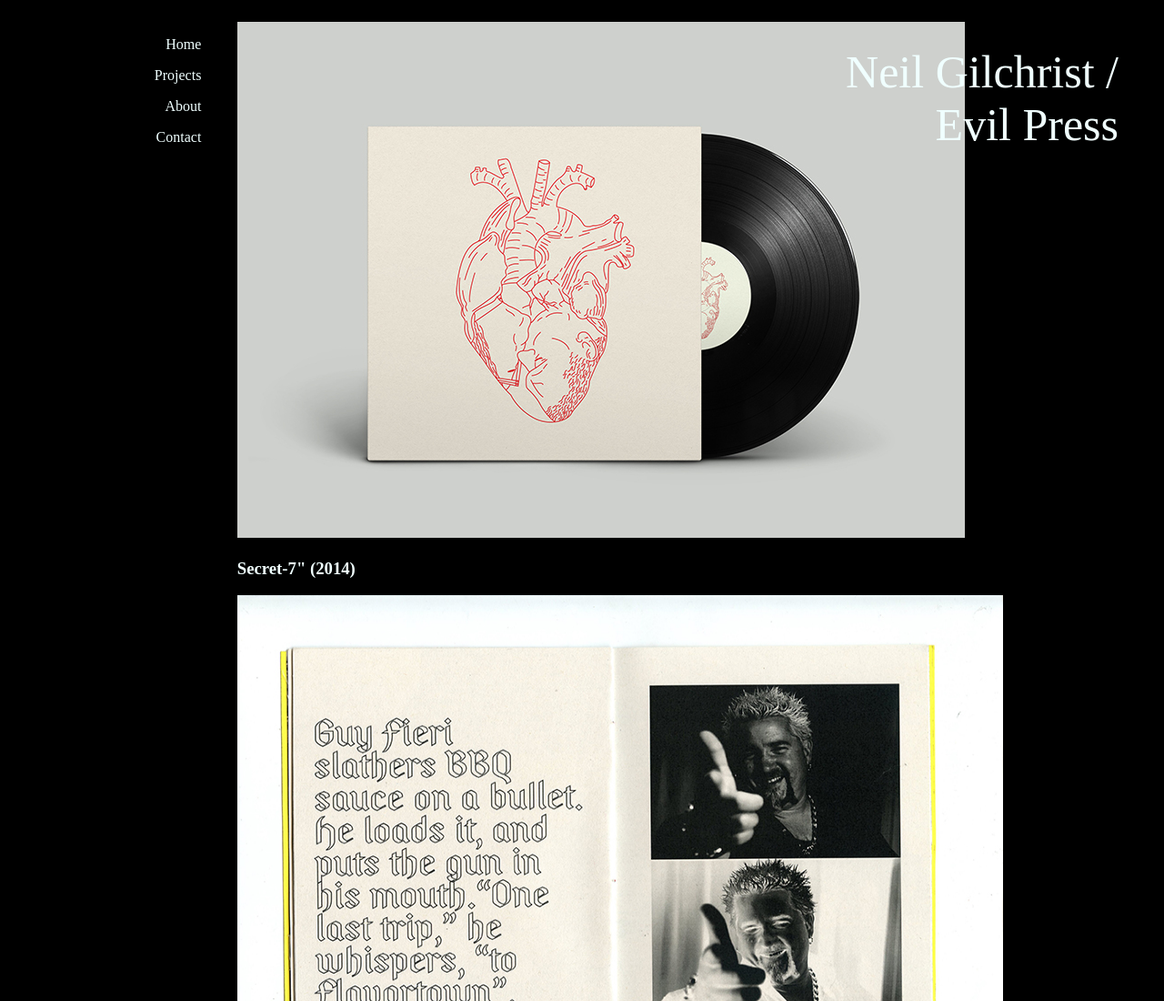
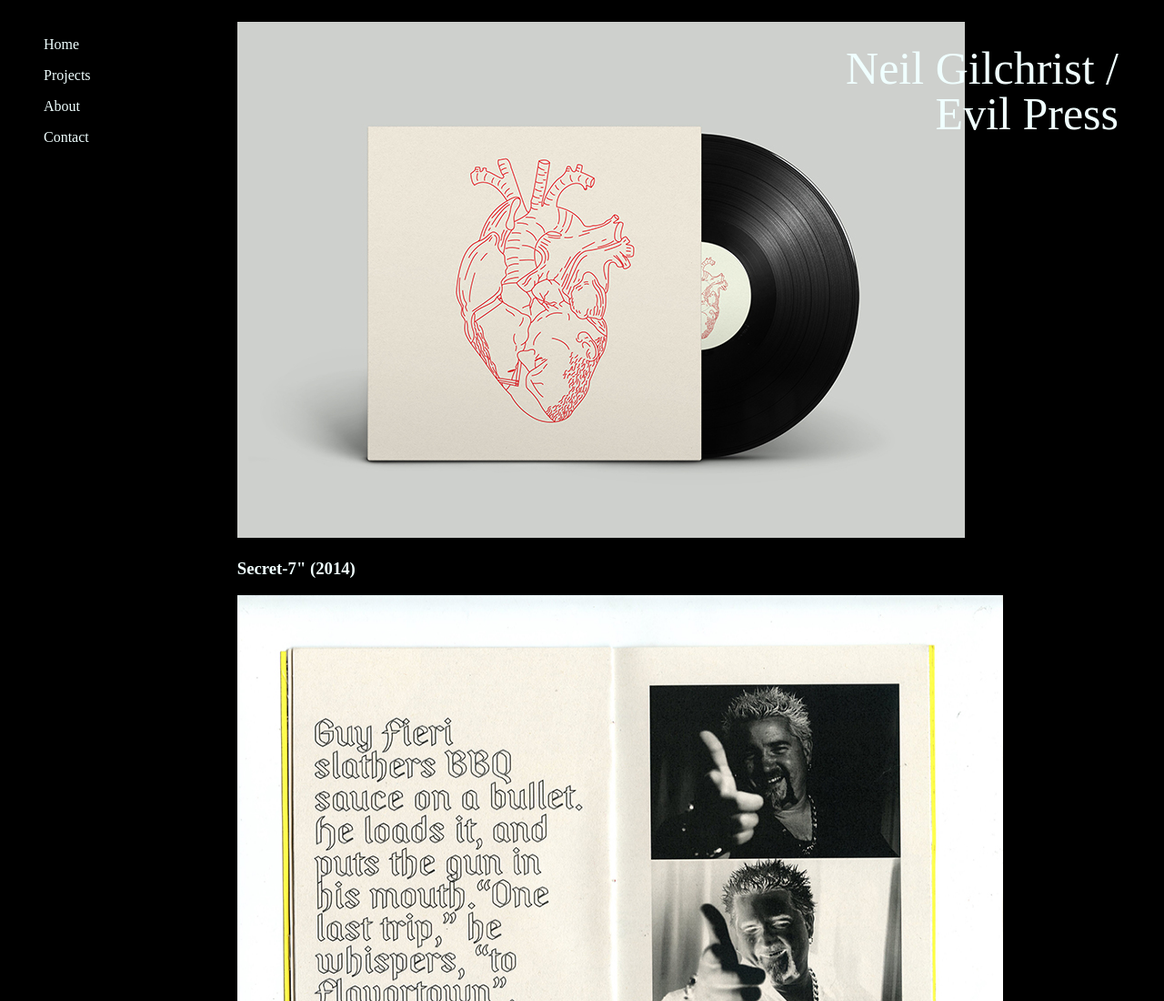
Before and after one commit to neilgilchrist/neilgilchrist.github.io, a plain HTML site: page index.html in a window 1280 px wide. Shown: the top 1100 px of the page at 91% size. Drawn offline with Linux system fonts and the light colour scheme; a web font is replaced by a local one.

Commit message:
update_2

```diff
--- a/index.html
+++ b/index.html
@@ -29,9 +29,9 @@
                         <li><a href="contact.html">Contact</a></li>
                     </ul>
                 </nav>
+                <header class="title-box"><h2 class="title"> Neil Gilchrist /<br> Evil Press </h2></header>
+                <section class="home">
 
-                <section class="home">
-                    <header class="title-box"><h2 class="title"> Neil Gilchrist /<br> Evil Press </h2></header>
 
                     <a href="secret-7.html">
 
--- a/main.css
+++ b/main.css
@@ -50,6 +50,7 @@ h2 {
     position:fixed;
     font-family:"Neil";
     font-weight: 40;
+    line-height: 1;
 
 }
 
@@ -65,7 +66,7 @@ h2 {
 .nav li{
     padding-top: 1em;
     list-style-type: none;
-    text-align: right;
+    text-align: left;
 }
 
 figure {
```
